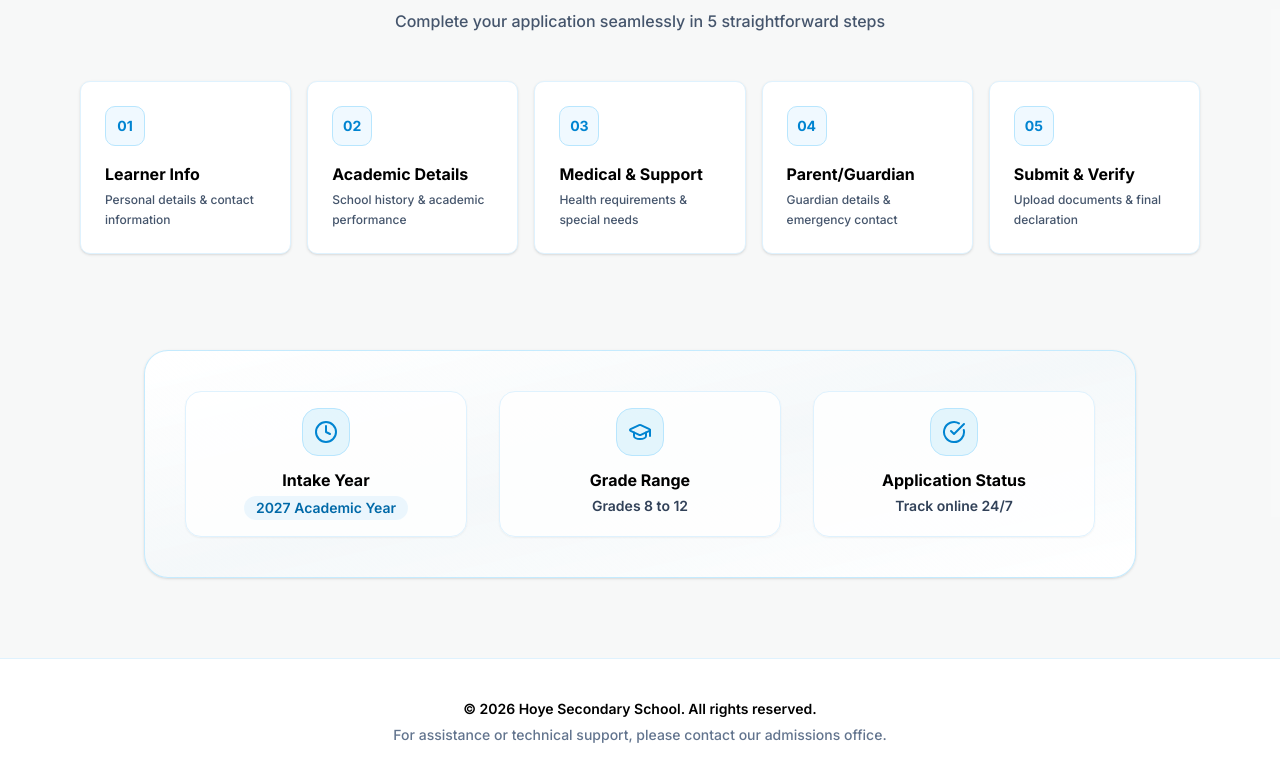
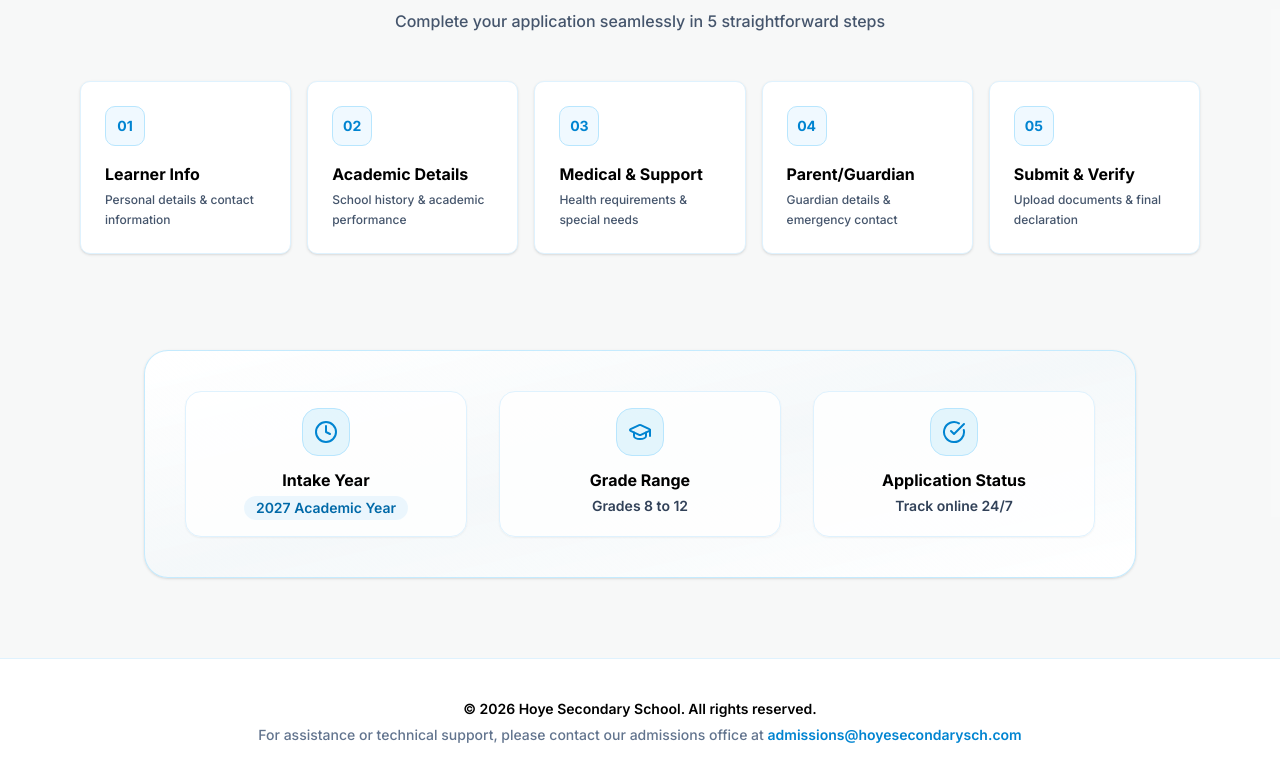
Before and after one commit to NuttyHack/ApplyOnline, a React (Vite) app in the folder artifacts/hoye-apply/: page / in a window 1280 px wide. Shown: the part 1008-1789 px from the top of the page. Built offline with nearby package versions, Linux system fonts and the light colour scheme.

Commit message:
friday Deployment 2

```diff
--- a/artifacts/hoye-apply/src/pages/Home.tsx
+++ b/artifacts/hoye-apply/src/pages/Home.tsx
@@ -226,12 +226,20 @@ export default function Home() {
       </section>
 
       {/* Modern Footer */}
-      <footer className="border-t border-sky-100 py-8 sm:py-10 bg-white">
-        <div className="container max-w-6xl mx-auto px-4 text-center text-xs sm:text-sm text-slate-600 font-medium">
-          <p className="text-black font-semibold">&copy; 2026 Hoye Secondary School. All rights reserved.</p>
-          <p className="mt-1.5 text-slate-500">For assistance or technical support, please contact our admissions office.</p>
-        </div>
-      </footer>
+<footer className="border-t border-sky-100 py-8 sm:py-10 bg-white">
+  <div className="container max-w-6xl mx-auto px-4 text-center text-xs sm:text-sm text-slate-600 font-medium">
+    <p className="text-black font-semibold">&copy; 2026 Hoye Secondary School. All rights reserved.</p>
+    <p className="mt-1.5 text-slate-500">
+      For assistance or technical support, please contact our admissions office at{' '}
+      <a
+        href="mailto:admissions@hoyesecondarysch.com"
+        className="text-sky-600 font-semibold hover:underline transition-colors"
+      >
+        admissions@hoyesecondarysch.com
+      </a>
+    </p>
+  </div>
+</footer>
 
     </div>
   );
```
